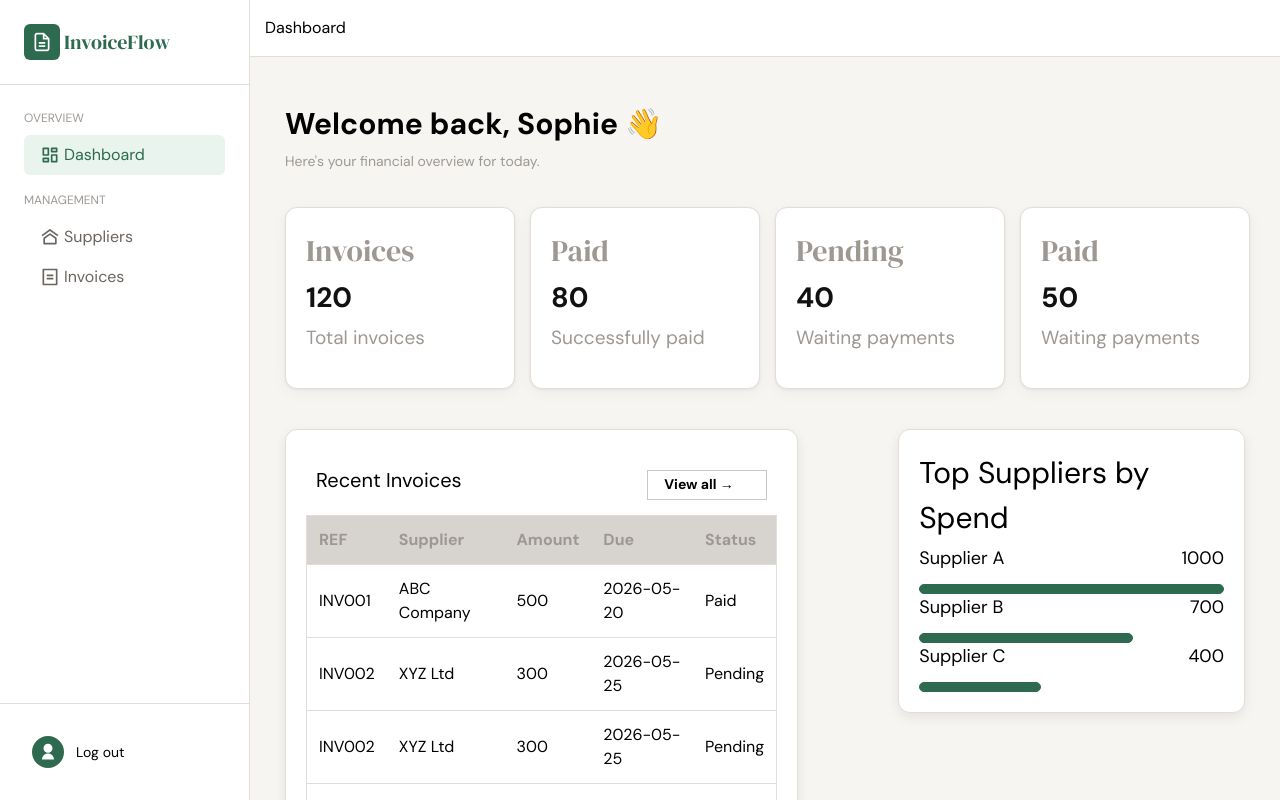
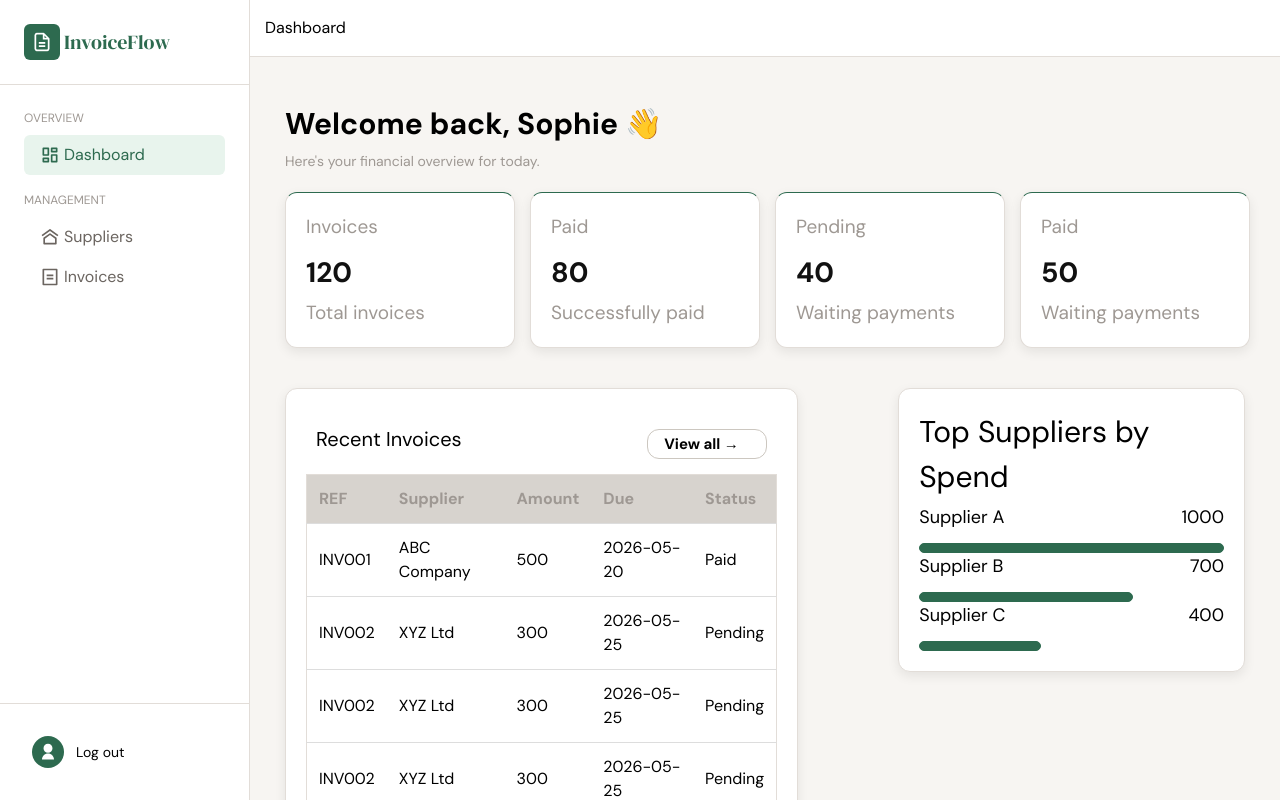
Before and after one commit to shsalima/smart-invoice-payment-tracking, a React (Vite) app in the folder front-end/: page /dashboard in a window 1280 px wide. Built offline with nearby package versions, Linux system fonts and the light colour scheme; sample sign-in values are in the browser's storage.

Commit message:
Fixed a conflict in the invoices branch

```diff
--- a/front-end/src/pages/PageDashboard.jsx
+++ b/front-end/src/pages/PageDashboard.jsx
@@ -29,7 +29,7 @@ function PageDashboard() {
     // }, []);
 
     return (
-        <div className="content">
+        <div className="dashboard">
             <div className="page-header">
                 <header>
                     <h3>
--- a/front-end/src/style/LatestInvoices.css
+++ b/front-end/src/style/LatestInvoices.css
@@ -1,3 +1,4 @@
+.dashboard {
     .card-table {
         background: white;
         padding: 20px;
@@ -51,3 +52,4 @@ td {
     .thead th {
         background-color: #9e9893;
     }
+}
--- a/front-end/src/style/PageDashboard.css
+++ b/front-end/src/style/PageDashboard.css
@@ -1,7 +1,6 @@
-.content {
+.dashboard {
     padding: 20px;
     background: #f7f5f2;
-}
     .page-header {
         margin-bottom: 20px;
     }
@@ -35,3 +34,4 @@
             flex-direction: column;
         }
     }
+}
--- a/front-end/src/style/StatsCard.css
+++ b/front-end/src/style/StatsCard.css
@@ -1,3 +1,4 @@
+.dashboard {
     .card {
         background: white;
         padding: 20px;
@@ -32,3 +33,4 @@
         font-size: 19px;
         color: #9e9893;
     }
+}
--- a/front-end/src/style/TopSuppliers.css
+++ b/front-end/src/style/TopSuppliers.css
@@ -1,3 +1,4 @@
+.dashboard {
     .card-TopSuppliers {
         background: white;
         padding: 20px;
@@ -24,3 +25,4 @@
         height: 10px;
         background-color: #2d6a4f;
     }
+}
```
Lines whose indentation alone changed are shown as unchanged.
